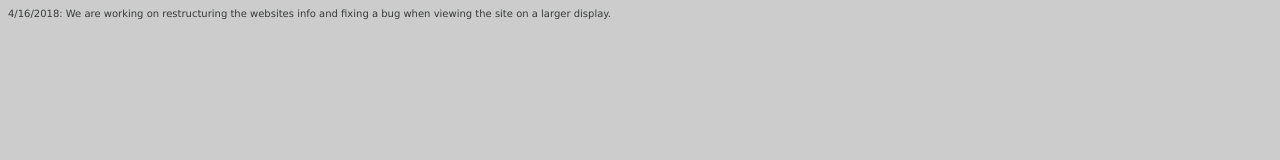
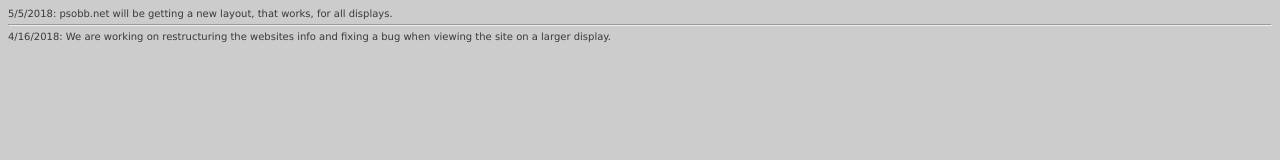
Before and after one commit to psobbdotnet/psobbdotnet.github.io, a plain HTML site: page rbar1_info.html in a window 1280 px wide. Drawn offline with Linux system fonts and the light colour scheme.

Commit message:
Update rbar1_info.html

```diff
--- a/rbar1_info.html
+++ b/rbar1_info.html
@@ -16,6 +16,8 @@ a            { text-decoration: none }
 
 <body bgcolor="#CCCCCC" link="#7D7D7D" vlink="#7D7D7D" alink="#7D7D7D">
 	  	  <font size="1" face="Verdana" color="#383A3A">
+	          5/5/2018: psobb.net will be getting a new layout, that works, for all displays.
+			  <hr>
 	          4/16/2018: We are working on restructuring
 	  	  the websites info and fixing a bug when viewing the site on a larger display.
 		  </font>
```
